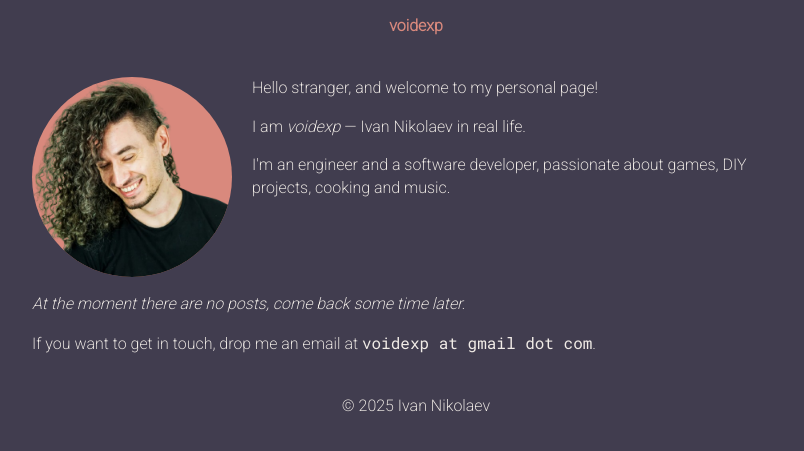
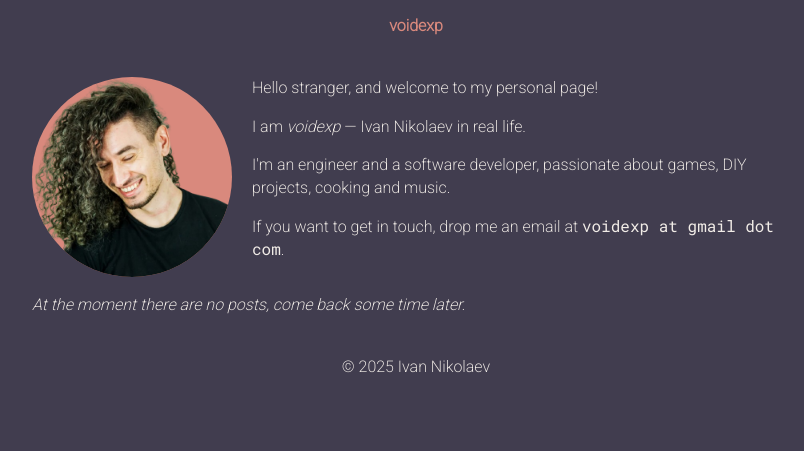
Before and after one commit to voidexp/voidexp.github.io, a Jekyll site: the page built from index.html, in a window 1280 px wide. Shown: the top 451 px of the page, without its empty margins (224-1028 px from the left). Built offline with Jekyll 4.4.1, drawn with Linux system fonts in a browser that asks for light colours; part of the change alters nothing that is shown.

```diff
--- a/index.html
+++ b/index.html
@@ -8,6 +8,6 @@ brief: An engineer, who tries his best at enjoying life, learning stuff and doin
     <p>Hello stranger, and welcome to my personal page!</p>
     <p>I am <em>voidexp</em> — Ivan Nikolaev in real life.</p>
     <p>I'm an engineer and a software developer, passionate about games, DIY projects, cooking and music.</p>
+    <p>If you want to get in touch, drop me an email at <code>voidexp at gmail dot com</code>.</p>
 </div>
 <p><em>At the moment there are no posts, come back some time later.</em></p>
-<p>If you want to get in touch, drop me an email at <code>voidexp at gmail dot com</code>.</p>
```
